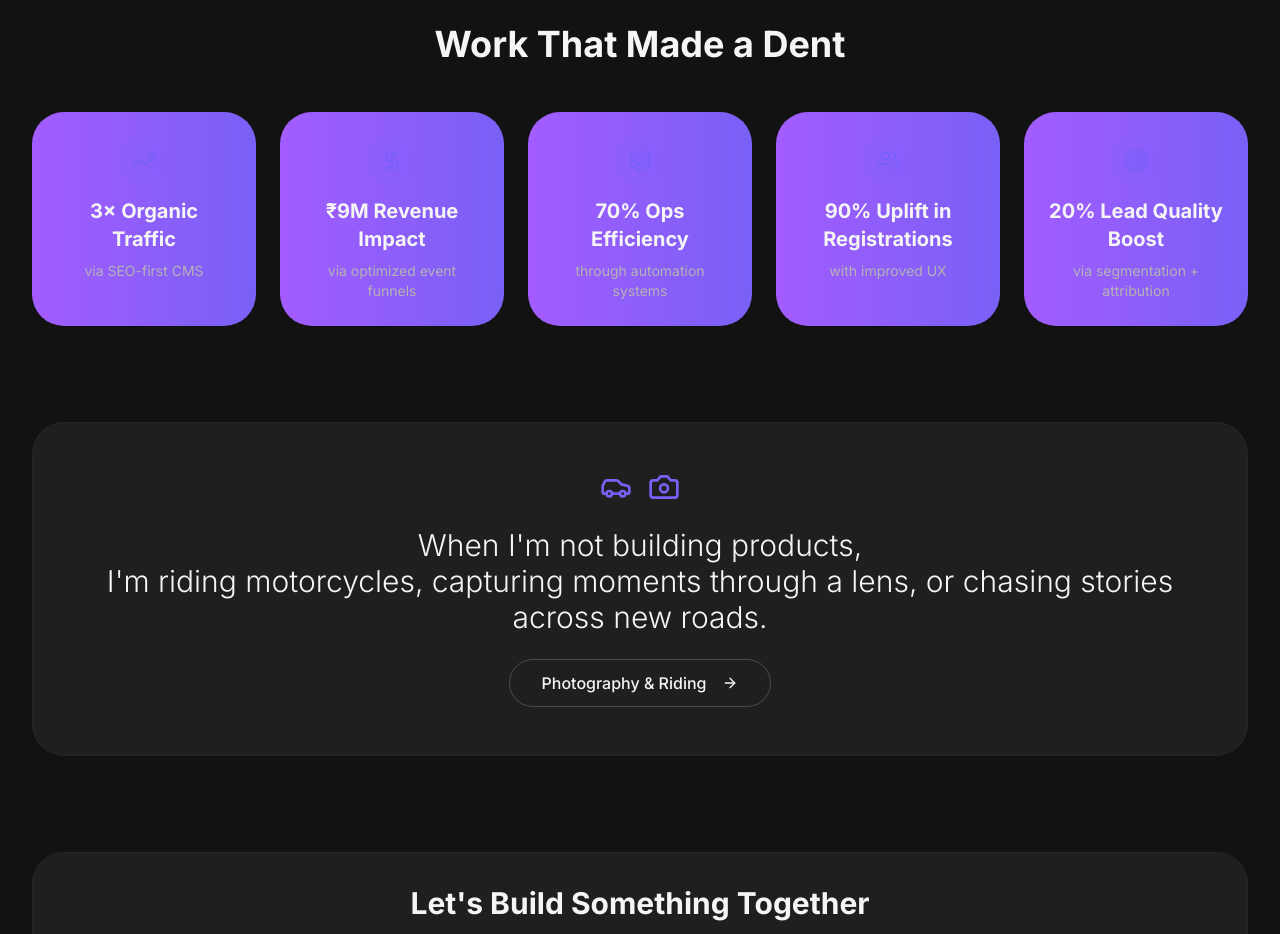
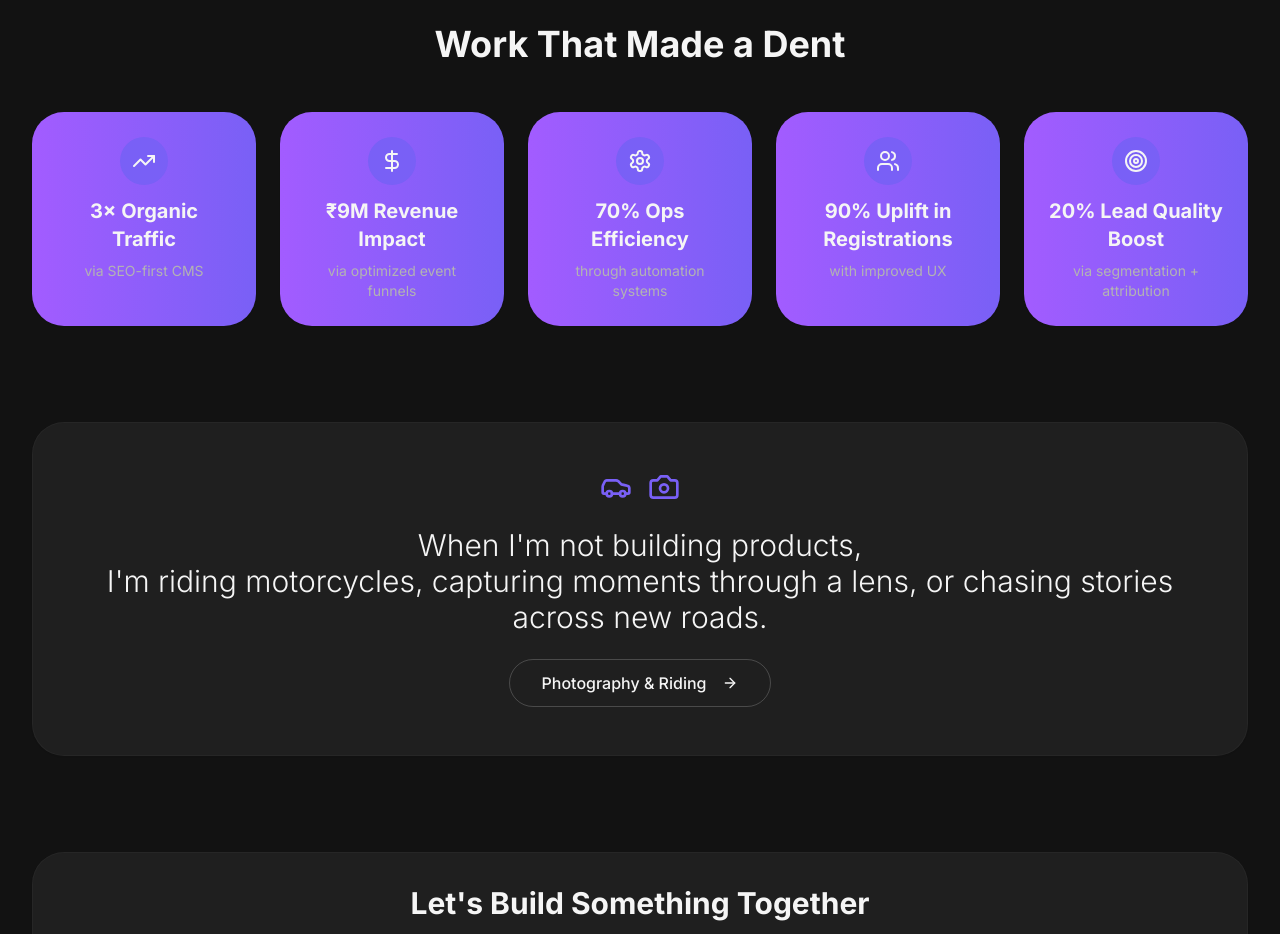
Before and after one commit to pingmepi/karan-profile, a React (Vite) app: page / in a window 1280 px wide. Shown: the part 1000-1934 px from the top of the page. Built offline with nearby package versions, Linux system fonts and the light colour scheme; a web font is replaced by a local one.

Commit message:
Fix: Improve icon contrast
Adjusted icons in the "Work That Made a Dent" section to enhance contrast against their background, improving visibility and aesthetic appeal.

```diff
--- a/src/pages/Index.tsx
+++ b/src/pages/Index.tsx
@@ -105,8 +105,8 @@ const Index = () => {
               return (
                 <Card key={index} className="metric-card text-center p-6 cursor-pointer">
                   <CardContent className="p-0">
-                    <div className="w-12 h-12 rounded-lg bg-primary/10 flex items-center justify-center mx-auto mb-3">
-                      <IconComponent className="h-6 w-6 text-primary" />
+                    <div className="w-12 h-12 rounded-lg bg-primary flex items-center justify-center mx-auto mb-3">
+                      <IconComponent className="h-6 w-6 text-primary-foreground" />
                     </div>
                     <div className="text-xl font-bold text-foreground mb-2">{metric.metric}</div>
                     <p className="text-sm text-muted-foreground">{metric.description}</p>
```
